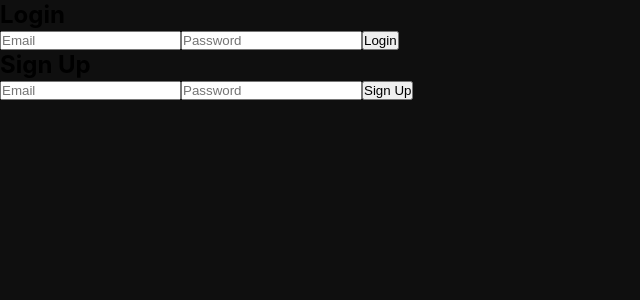
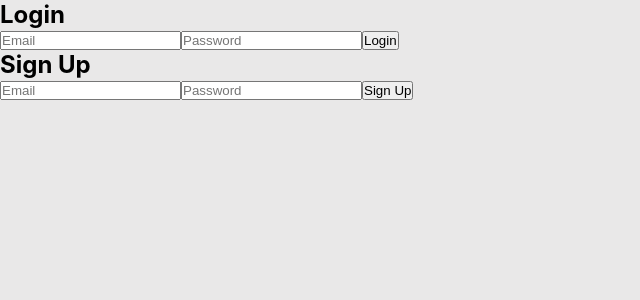
Before and after one commit to WindiLukman/meal-database, a React (Create React App) app: page / in a window 1280 px wide. Shown: the top 300 px of the page, without its empty margins (0-640 px from the left). Built offline with nearby package versions, Linux system fonts and the light colour scheme.

Commit message:
Changed CSS and added PDF for documentation

```diff
--- a/src/components/style.css
+++ b/src/components/style.css
@@ -4,7 +4,7 @@
     box-sizing: border-box;
 }
 body{
-    background-color: rgb(15,15,15)
+    background-color: #e9e8e8;
 }
 .heading h1{
     color:white;
@@ -59,7 +59,7 @@ body{
     width:100%;
 }
 .card .info{
-    color:white;
+    color:black;
     text-align: center;
 }
 
```
Also changed, not shown: 1 other file (tests, documents, lock files or other folders).
